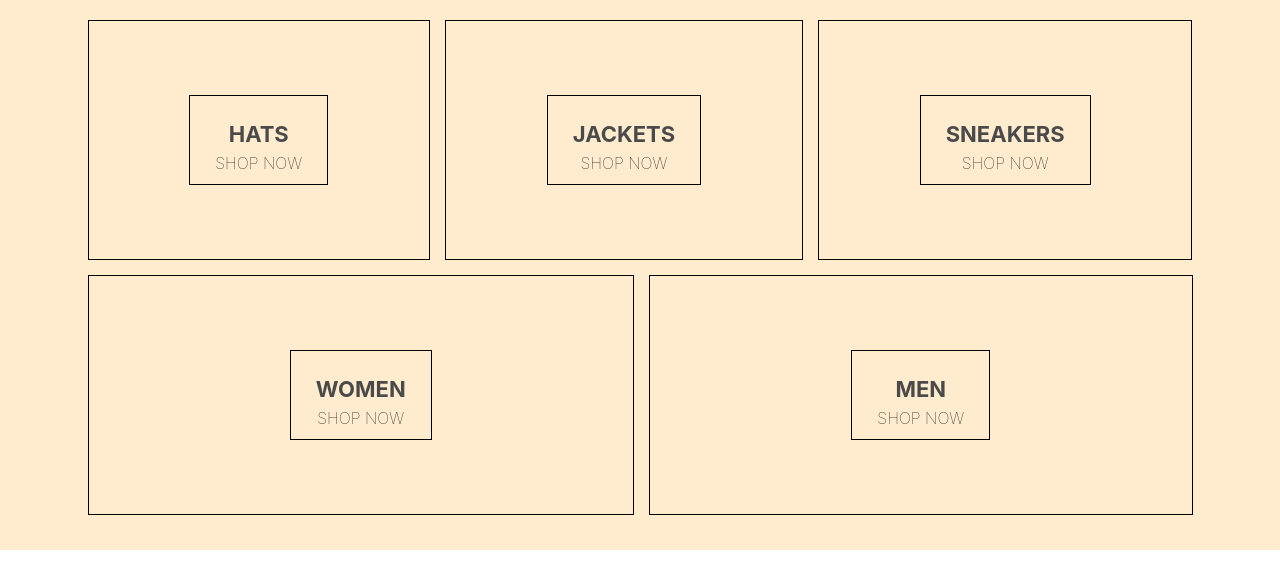
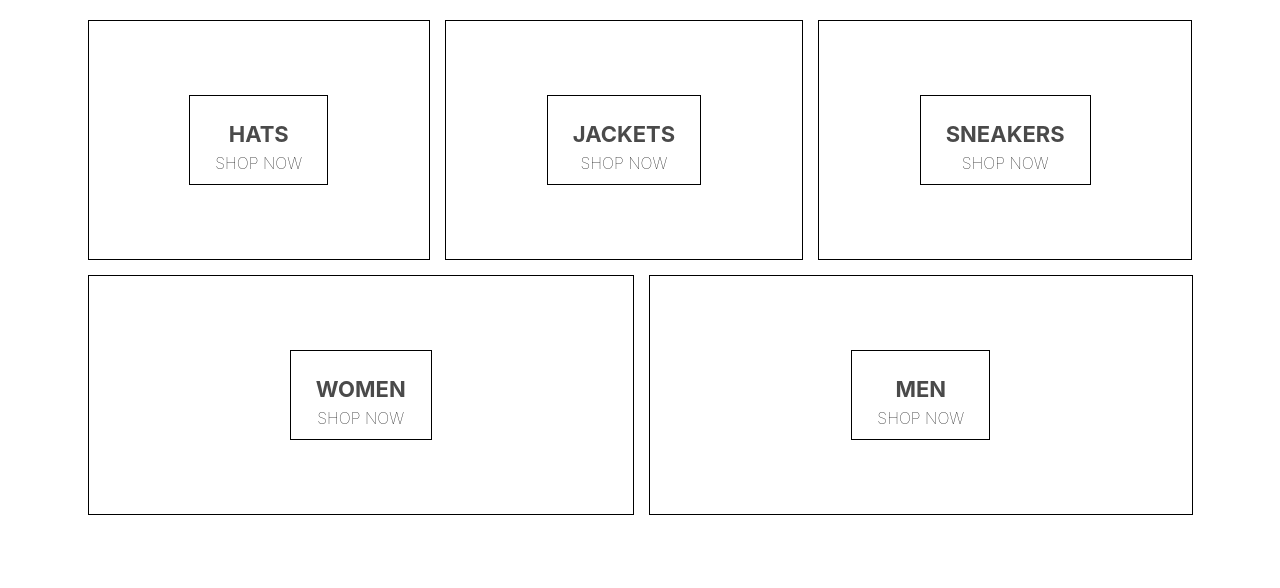
Before and after one commit to tundecmd/online-shopping, a React (Create React App) app: page / in a window 1280 px wide. Shown: the top 588 px of the page. Built offline with nearby package versions, Linux system fonts and the light colour scheme.

Commit message:
sorting a merging conflict on chnaging of background color

```diff
--- a/src/App.css
+++ b/src/App.css
@@ -1,8 +1,3 @@
- .app {
-   background-color: blanchedalmond;
- }
-
-
 * {
   box-sizing: border-box;
 }
```
